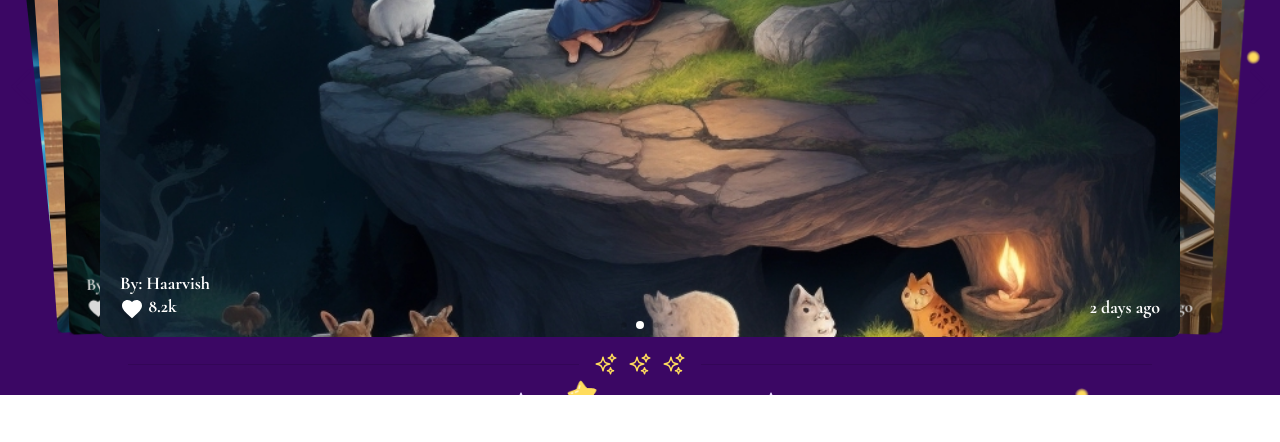
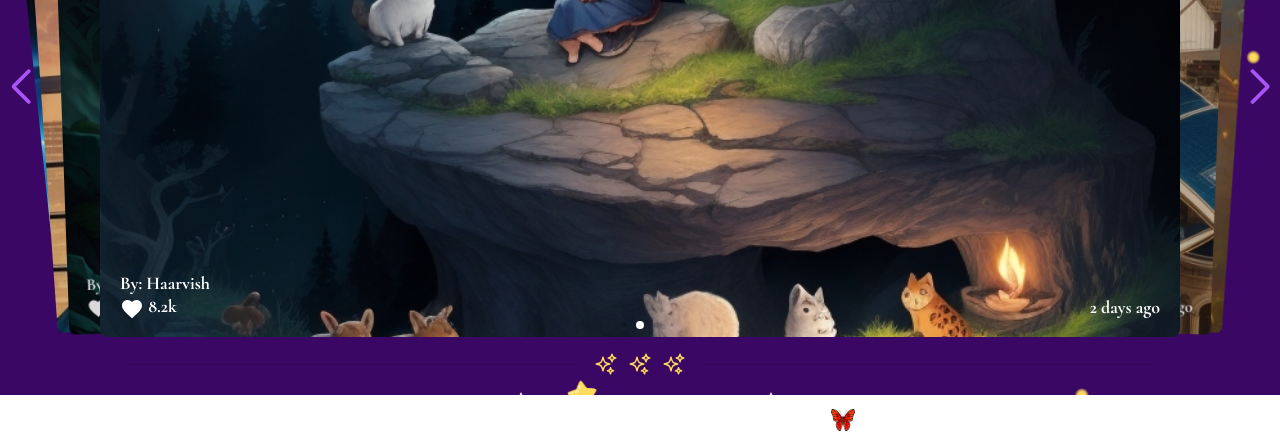
Before and after one commit to TechTangoo/Storyteller, a React (Create React App) app: page / in a window 1280 px wide. Shown: the part 405-847 px from the top of the page. Before the commit the page ends 800 px from the top, so only its background shows below. Built offline with nearby package versions, Linux system fonts and the light colour scheme.

Commit message:
adding butterfly

```diff
--- a/src/App.css
+++ b/src/App.css
@@ -212,7 +212,7 @@ body {
 
 .swiper-button-next,
 .swiper-button-prev {
-  --swiper-theme-color: #3b0764;
+  --swiper-theme-color: #a855f7;
   --swiper-navigation-size: 34px;
   font-weight: bold;
 }
@@ -221,3 +221,9 @@ body {
   --swiper-theme-color: white;
   --swiper-navigation-size: 54px;
 }
+
+.a {
+  width: 50px;
+  height: 50px;
+  position: fixed;
+}
--- a/src/App.js
+++ b/src/App.js
@@ -9,6 +9,7 @@ import click from './img/click.wav'
 import React, { lazy, Suspense, useEffect, useState } from "react";
 import { Tooltip } from '@mui/material';
 import Background from './components/background';
+import Butterfly from './components/butterfly';
 const Home = lazy(() => import('./pages/home'));
 const Login = lazy(() => import('./pages/login'));
 const Register = lazy(() => import('./pages/register'));
@@ -25,6 +26,7 @@ function App() {
   const [theme, setTheme] = useState(true);
   const [sound, setSound] = useState(false);
   const [audio] = useState(new Audio(bgmusic));
+  const [position, setPosition] = useState({ top: 0, left: 0 });
 
   useEffect(() => {
     if (!('theme' in localStorage) && window.matchMedia('(prefers-color-scheme: dark)').matches) {
@@ -119,6 +121,7 @@ function App() {
   return (
     <div >
       <Background />
+      <Butterfly />
       <Suspense fallback={<h3>Loading...</h3>}>
         {token ?
           <div style={{ alignItems: 'center', position: 'absolute', display: 'flex', flex: 1, backgroundColor: '#a855f7', height: 50, width: '100vw', justifyContent: 'space-between', zIndex:10 }}>
--- a/src/components/background.jsx
+++ b/src/components/background.jsx
@@ -1,7 +1,6 @@
 import React from 'react';
 import Lottie from 'lottie-react';
 import moon from "../img/moon.json";
-import star from "../img/star.json";
 import bg from "../img/bg.png";
 
 function Background() {
--- /dev/null
+++ b/src/components/butterfly.jsx
@@ -0,0 +1,26 @@
+import React from "react";
+import Lottie from 'lottie-react';
+import butterfly from "../img/butterfly.json";
+import { motion } from "framer-motion";
+
+const Butterfly = () => {
+    return (
+        <motion.div
+            className="a"
+            style={{ position: "absolute", zIndex: 40 }}
+            animate={{
+                top: ["0%", "100%", "100%", "0%"], // Animation from top to bottom and back
+                left: ["0%", "0%", "100%", "100%"], // Animation from left to right and back // Looping animation
+            }}
+            transition={{
+                duration: 10, ease: "linear", loop: Infinity
+            }}
+        >
+            <div className='absolute w-full'>
+                <Lottie animationData={butterfly} loop={true} />
+            </div>
+        </motion.div>
+    );
+};
+
+export default Butterfly;
```
